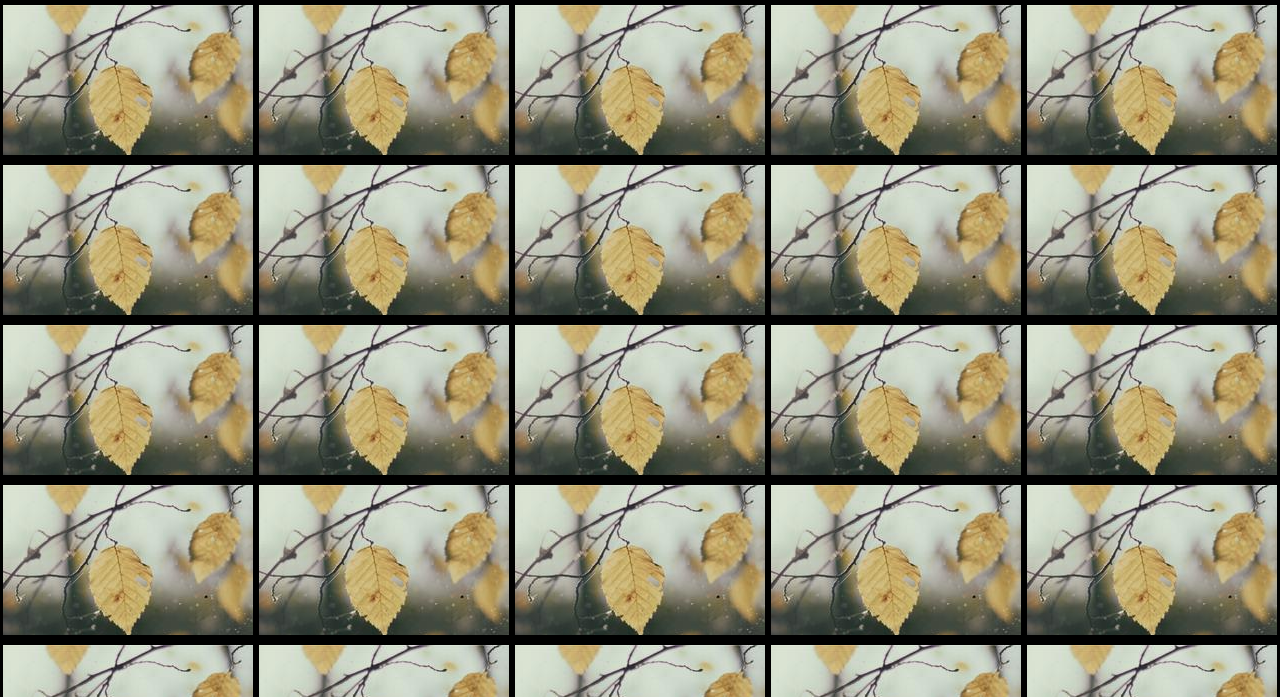
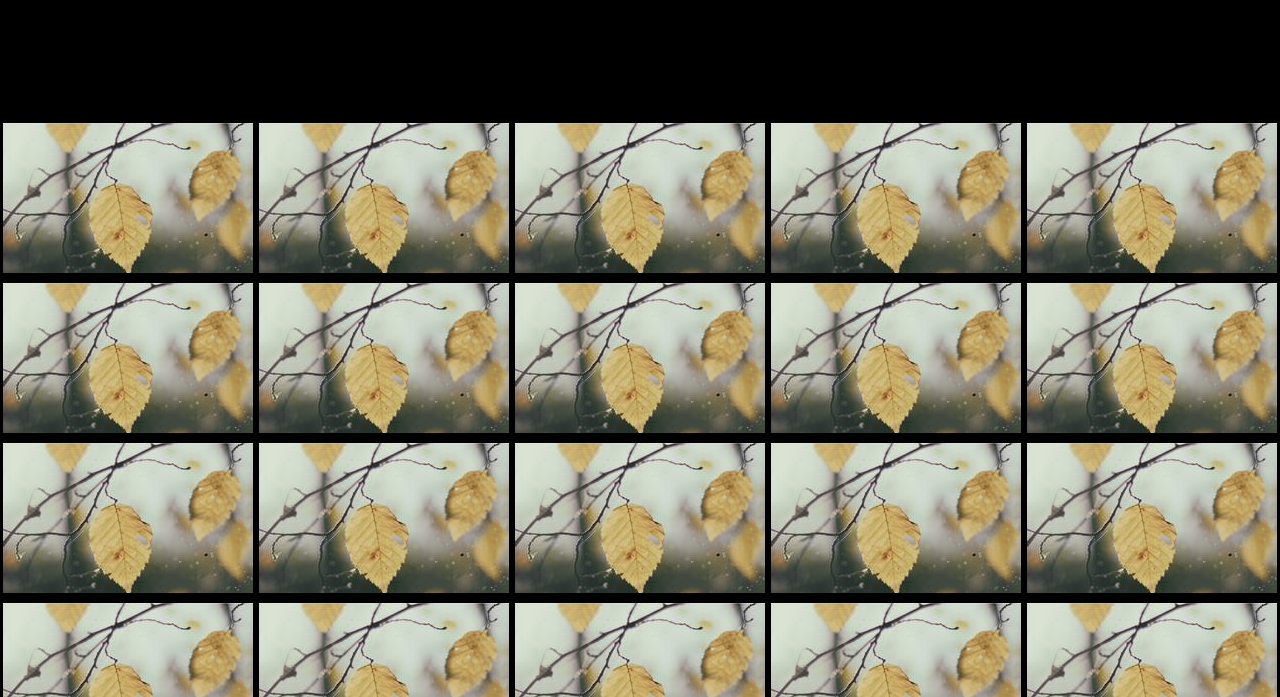
Before and after one commit to sertech89/html-css-zoom, a plain HTML site: page index.html in a window 1280 px wide. Shown: the top 697 px of the page. Drawn offline with Linux system fonts and the light colour scheme.

Commit message:
overflow sistemato

```diff
--- a/asset/style.css
+++ b/asset/style.css
@@ -14,13 +14,18 @@ main{
 
 }
 
+.icone-top{
+    /* background-color: chartreuse; */
+}
+
 .content-center{
     /* background-color: hotpink; */
     height: 100%;
     display: flex;
     flex-wrap: wrap;
     justify-content: center;
-    /* padding-top: 100px; */
+    padding-top: 100px;
+    overflow: auto;
 }
 
 
@@ -44,7 +49,6 @@ footer{
     color: white;
     display: flex;
     justify-content: space-between;
-    overflow: auto;
 }
 
 .menu-left{
--- a/index.html
+++ b/index.html
@@ -15,6 +15,14 @@
 <!-- FOTO -->
 
    <main>
+
+
+
+        <div class="icone-top" >
+            <i class="fa-regular fa-building-columns"></i>
+            <span>Speaker View</span>
+            <i class="fa-regular fa-maximize"></i>
+        </div>
 
 
 
```
